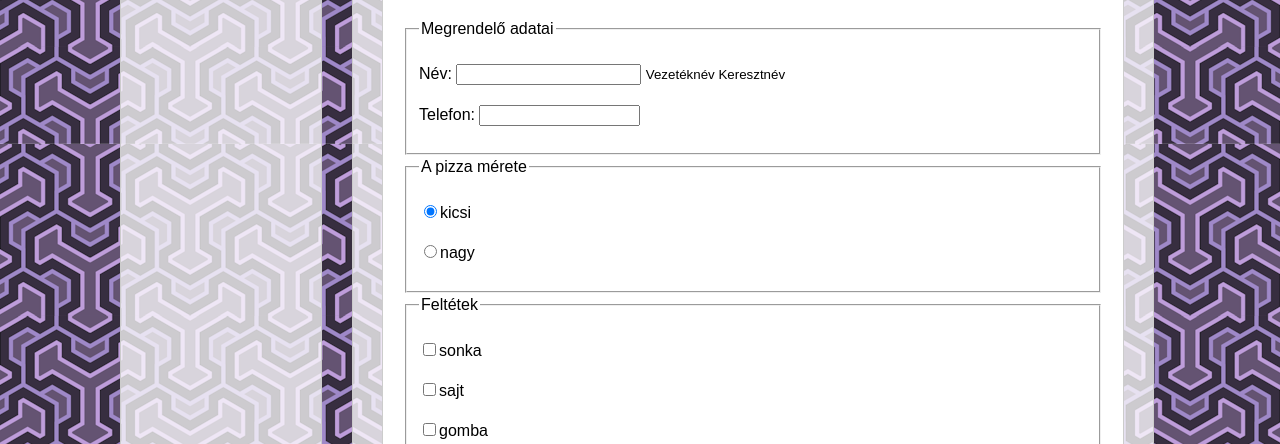
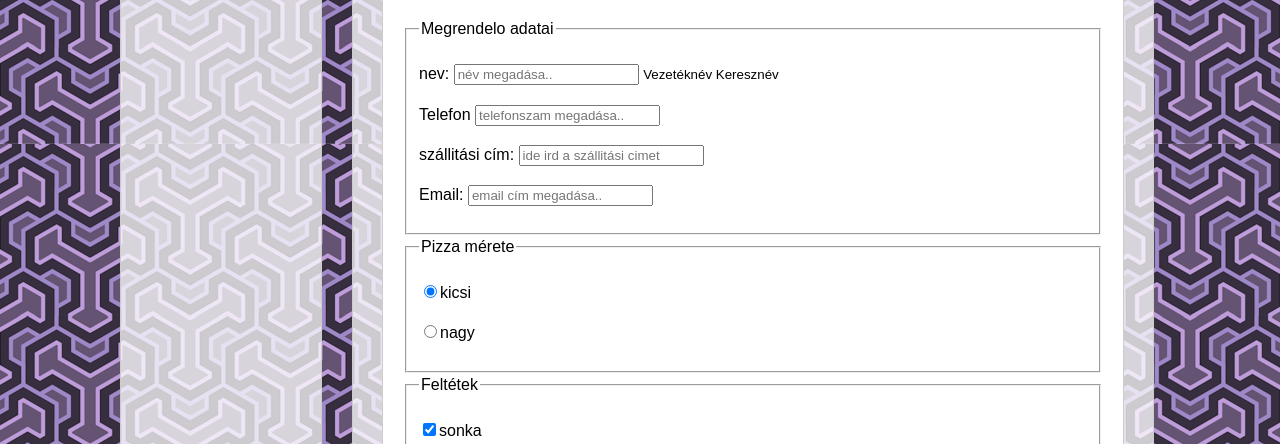
Before and after one commit to DabosiAron/htmlMOSTANI, a plain HTML site: page elodhtkp-main/projekt/form.html in a window 1280 px wide. Shown: the part 356-800 px from the top of the page. Drawn offline with Linux system fonts and the light colour scheme.

Commit message:
Add files via upload

```diff
--- a/elodhtkp-main/projekt/form.html
+++ b/elodhtkp-main/projekt/form.html
@@ -46,28 +46,42 @@
                 <h2>«HTML űrlap»</h2>
                 <form action="">
                     <fieldset>
-                        <legend>Megrendelő adatai</legend>
-                        <p><label for="">Név: <input type="text" name="nev" id="nev"></label>
-                            <small>Vezetéknév Keresztnév</small>
+                        <legend>Megrendelo adatai</legend>
+                        <p>
+                            <label for="for">nev: <input type="text" name="nev" id="nev" placeholder="név megadása.." required></label>
+                            <small>Vezetéknév Keresznév</small>
                         </p>
                         <p>
-                            <label for="">Telefon: <input type="tel" name="telefon" id="telefon" size="17"></label>
+                            <label for="">Telefon <input type="number" name="Telefon" id="Telefon" placeholder="telefonszam megadása.." size="17" required></label>
                         </p>
-
+                        <p><label for="">szállitási cím: <input type="text" name="cim" id="cim" placeholder="ide ird a szállitási cimet" required></label></p>
+                        <p>
+                            <label for="email">Email: <input type="email" name="email" id="email" placeholder="email cím megadása.." required></label>
+                        </p>
                     </fieldset>
                     <fieldset>
-                        <legend>A pizza mérete</legend>
-                        <p><label for=""><input type="radio" name="meret" value="kicsi" checked>kicsi</label></p>
-                        <p><label for=""><input type="radio" name="meret" value="nagy">nagy</label></p>
+                        <legend>Pizza mérete</legend>
+                        <p>
+                            <label for=""><input type="radio" name="meret"  value="kicsi" checked>kicsi</label>
+                        </p>
+                        <p>
+                            <label for=""><input type="radio" name="meret"  value="nagy">nagy</label>
+                        </p>
                     </fieldset>
                     <fieldset>
                         <legend>Feltétek</legend>
-                        <p><label for=""><input type="checkbox" name="feltet1" value="sonka">sonka</label></p>
-                        <p><label for=""><input type="checkbox" name="feltet1" value="sajt">sajt</label></p>
-                        <p><label for=""><input type="checkbox" name="feltet1" value="gomba">gomba</label></p>
+                        <p>
+                            <label for=""><input type="checkbox" name="feltet1" value="sonka" checked>sonka</label>
+                        </p>
+                         <p>
+                            <label for=""><input type="checkbox" name="feltet1" value="sajt">sajt</label>
+                        </p>
+                         <p>
+                            <label for=""><input type="checkbox" name="feltet1" value="gomba">gomba</label>
+                        </p>
                     </fieldset>
+
                 </form>
-
             </article>
         </section>
     </div>
```
Also changed, not shown: elodhtkp-main/projekt/asd.html (added).
